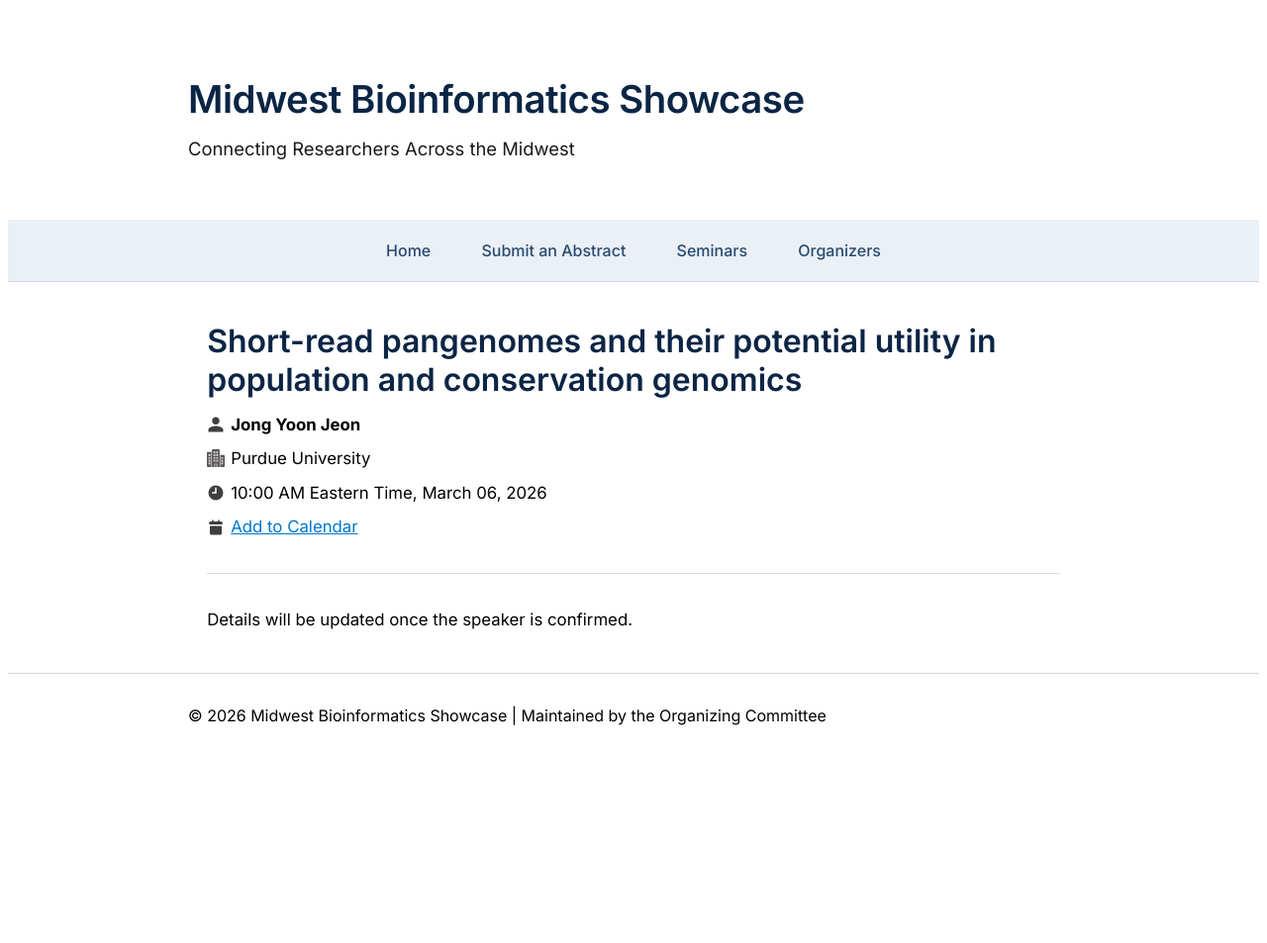
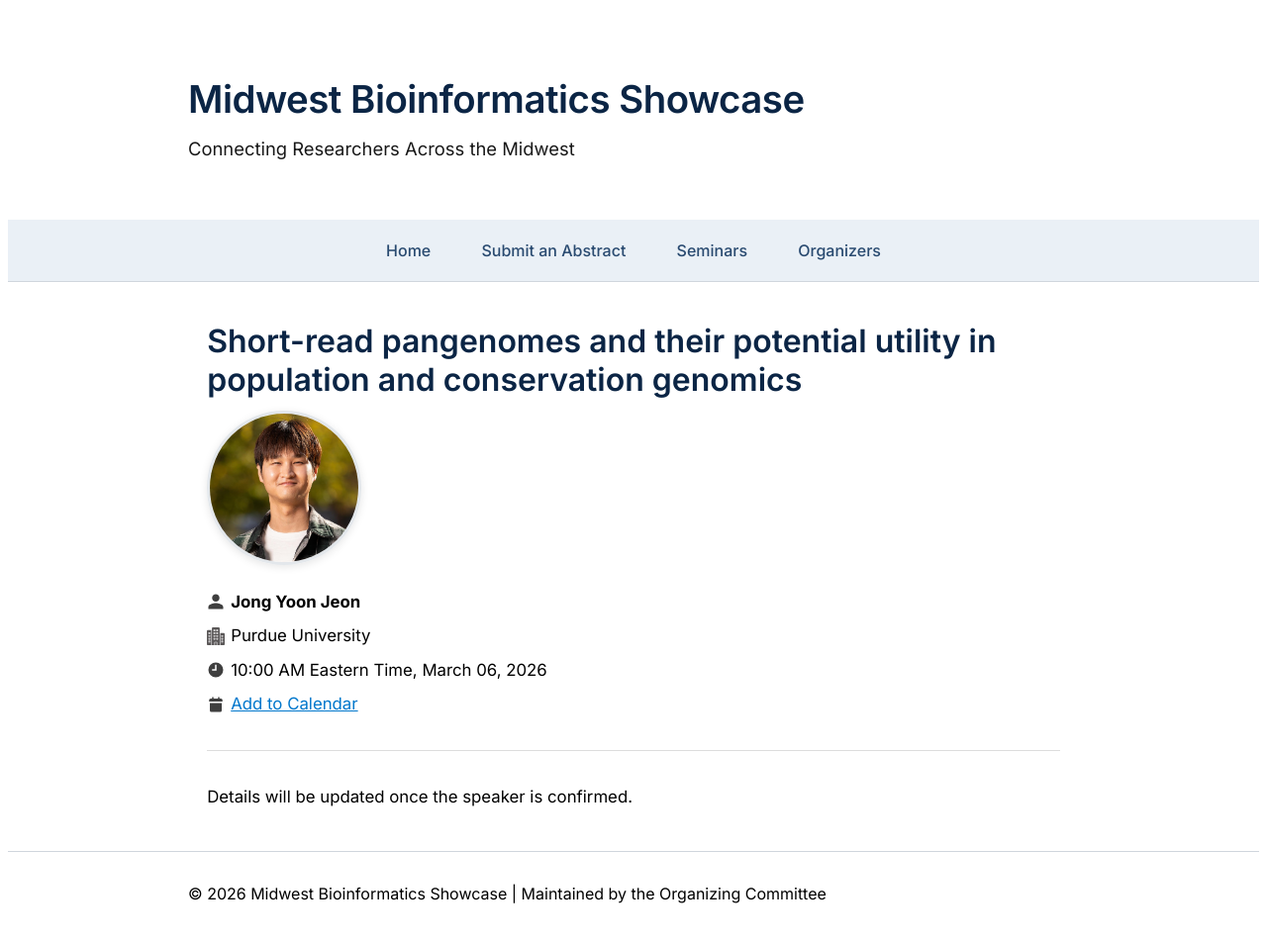
Before and after one commit to Midwest-Bioinformatics-Showcase/midwest-bioinformatics-showcase.github.io, a Jekyll site: the page built from _seminars/2026-03-06-jong-yoon-jeon.md, in a window 1280 px wide. Shown: the whole page at 99% size. Built offline with Jekyll 4.4.1, drawn with Linux system fonts in a browser that asks for light colours; before the commit the page ends 900 px from its top, so only the background shows below that.

Commit message:
updated profile images and calendar entires with speaker info

```diff
--- a/_layouts/default.html
+++ b/_layouts/default.html
@@ -200,6 +200,19 @@
   color: #0077cc;
 }
 
+.speaker-photo {
+  margin-bottom: 1.2rem;
+}
+
+.speaker-photo img {
+  width: 150px;
+  height: 150px;
+  border-radius: 50%;
+  object-fit: cover;
+  border: 3px solid #e3e7eb;
+  box-shadow: 0 2px 8px rgba(0,0,0,0.1);
+}
+
     </style>
 
 
--- a/_layouts/seminar.html
+++ b/_layouts/seminar.html
@@ -6,6 +6,11 @@ layout: default
     <h1>{{ page.title }}</h1>
 
     <div class="seminar-meta">
+        {% if page.image %}
+        <div class="speaker-photo">
+            <img src="{{ page.image | relative_url }}" alt="{{ page.speaker }}">
+        </div>
+        {% endif %}
 
         <p>
             <img src="{{ '/assets/icons/speaker.svg' | relative_url }}" class="icon">
--- a/_seminars/2026-03-06-tbd.md
+++ b/_seminars/2026-03-06-jong-yoon-jeon.md
@@ -3,6 +3,7 @@ layout: seminar
 title: "Short-read pangenomes and their potential utility in population and conservation genomics"
 speaker: "Jong Yoon Jeon"
 institution: "Purdue University"
+image: /assets/images/jong-yoon-jeon.jpg
 date: 2026-03-06
 zoom_link:
 calendar_link: /assets/cal/2026-03-06.ics
```
Also changed, not shown: _seminars/2026-02-27-lucy-luo.md (renamed from _seminars/2026-02-27-tbd.md), assets/images/jong-yoon-jeon.jpg (added), 2 other files.
